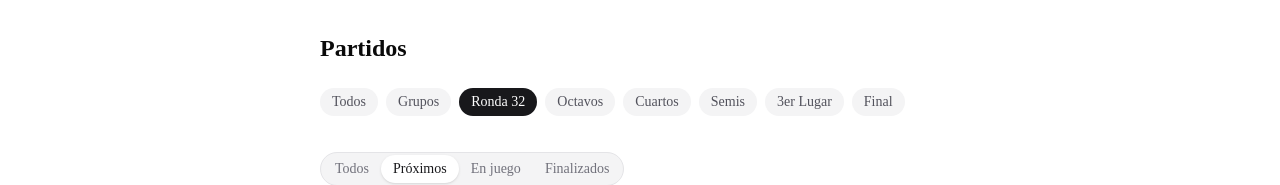
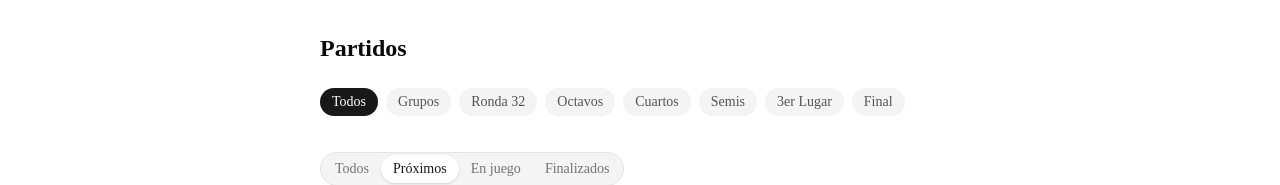
Before and after one commit to oxcarga/quiniela, a Next.js app: page /matches in a window 1280 px wide. Shown: the top 185 px of the page. Built offline with nearby package versions, Linux system fonts and the light colour scheme; no server answers; the database is empty; sample sign-in values are in the browser's storage.

Commit message:
Filter the phase automatically

```diff
--- a/components/matches/MatchList.tsx
+++ b/components/matches/MatchList.tsx
@@ -1,17 +1,14 @@
 "use client";
 
-import { useEffect, useState } from "react";
+import { useEffect, useMemo, useState } from "react";
 import { useMatches } from "@/hooks/useMatches";
 import { useUserPredictions } from "@/hooks/usePredictions";
 import { useAuth } from "@/context/AuthContext";
 import { useAppStore } from "@/store/useAppStore";
 import MatchCard from "./MatchCard";
 import { getEffectiveStatus, type Match } from "@/lib/firestore";
+import { PHASE_ORDER, getCurrentPhase } from "@/lib/tournament";
 import { ListFilter } from "lucide-react";
-
-const PHASE_ORDER: Match["phase"][] = [
-  "group", "round_of_32", "round_of_16", "quarter", "semi", "third_place", "final",
-];
 
 const PHASE_LABEL: Record<Match["phase"], string> = {
   group:        "Fase de Grupos",
@@ -53,8 +50,13 @@ const PREDICTION_FILTERS: Array<{ value: PredictionFilter; label: string }> = [
 
 export default function MatchList() {
   const { user } = useAuth();
-  const { matchPhaseFilter, setMatchPhaseFilter } = useAppStore();
-  const { data: matches, isLoading, error } = useMatches(matchPhaseFilter ?? undefined);
+  const { matchPhaseFilter, phaseFilterAuto, setMatchPhaseFilter } = useAppStore();
+  // Fetch all matches; phase is filtered client-side so we always know the
+  // tournament's current stage (and switching phases needs no refetch).
+  const { data: matches, isLoading, error } = useMatches();
+  const currentPhase = useMemo(() => getCurrentPhase(matches ?? []), [matches]);
+  // In auto mode the list follows the current stage; otherwise the user's pick.
+  const effectivePhase = phaseFilterAuto ? currentPhase : matchPhaseFilter;
   const { data: predictions } = useUserPredictions(user?.uid ?? null);
   const [highlightedMatchId, setHighlightedMatchId] = useState<string | null>(null);
   const [predictionFilter, setPredictionFilter] = useState<PredictionFilter>("all");
@@ -83,6 +85,7 @@ export default function MatchList() {
   );
 
   const filteredMatches = (matches ?? []).filter((m) => {
+    if (effectivePhase && m.phase !== effectivePhase) return false;
     if (statusFilter !== "all" && getEffectiveStatus(m) !== statusFilter) return false;
     if (predictionFilter === "predicted") return predictionByMatchId.has(m.matchId);
     if (predictionFilter === "unpredicted") return !predictionByMatchId.has(m.matchId);
@@ -109,7 +112,7 @@ export default function MatchList() {
               key={String(f.value)}
               onClick={() => setMatchPhaseFilter(f.value)}
               className={`cursor-pointer rounded-full px-3 py-1 text-sm font-medium transition ${
-                matchPhaseFilter === f.value
+                effectivePhase === f.value
                   ? "bg-zinc-900 text-white dark:bg-white dark:text-zinc-900"
                   : "bg-zinc-100 text-zinc-600 hover:bg-zinc-200 dark:bg-zinc-800 dark:text-zinc-300"
               }`}
@@ -184,7 +187,7 @@ export default function MatchList() {
       >
         {PHASE_ORDER.filter((p) => grouped[p]?.length).map((phase) => (
           <section key={phase}>
-            {!matchPhaseFilter && (
+            {!effectivePhase && (
               <h2 className="mb-2 text-xs font-semibold uppercase tracking-wider text-zinc-500">
                 {PHASE_LABEL[phase]}
               </h2>
--- /dev/null
+++ b/lib/tournament.ts
@@ -0,0 +1,29 @@
+import type { Match } from "@/lib/firestore";
+
+// Chronological order of tournament phases.
+export const PHASE_ORDER: Match["phase"][] = [
+  "group", "round_of_32", "round_of_16", "quarter", "semi", "third_place", "final",
+];
+
+/**
+ * The tournament's current stage: the earliest phase that still has an
+ * unfinished (not yet played) match. Once everything scheduled has been played,
+ * falls back to the furthest phase that has any matches. Returns null when no
+ * matches exist yet.
+ */
+export function getCurrentPhase(matches: Match[]): Match["phase"] | null {
+  if (matches.length === 0) return null;
+
+  for (const phase of PHASE_ORDER) {
+    const inPhase = matches.filter((m) => m.phase === phase);
+    if (inPhase.length > 0 && inPhase.some((m) => m.status !== "finished")) {
+      return phase;
+    }
+  }
+
+  // Everything seeded has finished — show the furthest phase that has matches.
+  for (let i = PHASE_ORDER.length - 1; i >= 0; i--) {
+    if (matches.some((m) => m.phase === PHASE_ORDER[i])) return PHASE_ORDER[i];
+  }
+  return null;
+}
--- a/store/useAppStore.ts
+++ b/store/useAppStore.ts
@@ -4,6 +4,9 @@ import type { Match } from "@/lib/firestore";
 interface AppState {
   // Match list phase filter; null means "all phases"
   matchPhaseFilter: Match["phase"] | null;
+  // While true, the list follows the tournament's current stage instead of
+  // matchPhaseFilter. Any explicit choice (incl. "Todos") turns this off.
+  phaseFilterAuto: boolean;
   setMatchPhaseFilter: (phase: Match["phase"] | null) => void;
 
   // The matchId currently open in the detail / prediction view
@@ -12,8 +15,9 @@ interface AppState {
 }
 
 export const useAppStore = create<AppState>()((set) => ({
-  matchPhaseFilter: "round_of_32",
-  setMatchPhaseFilter: (phase) => set({ matchPhaseFilter: phase }),
+  matchPhaseFilter: null,
+  phaseFilterAuto: true,
+  setMatchPhaseFilter: (phase) => set({ matchPhaseFilter: phase, phaseFilterAuto: false }),
 
   selectedMatchId: null,
   setSelectedMatchId: (matchId) => set({ selectedMatchId: matchId }),
```
